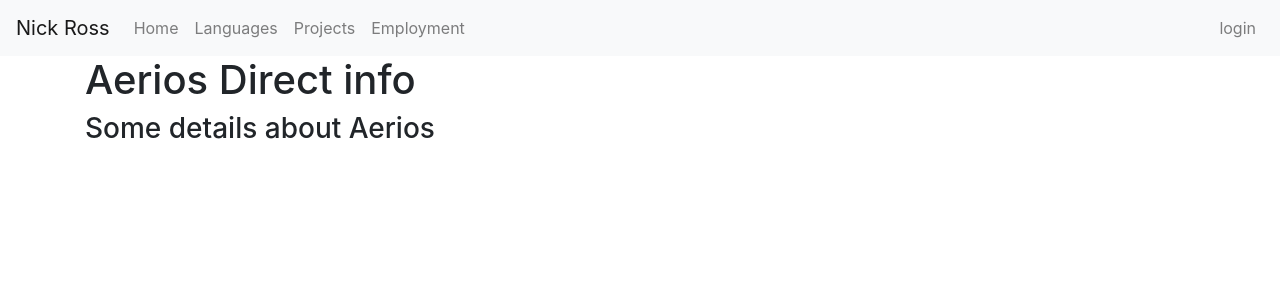
After one commit to codecampNick/MySite, a Django app: page /employment/aerios-direct-inc in a window 1280 px wide. The commit adds this page. Shown: the top 300 px of the page. Run offline with Django 3.2, Linux system fonts and the light colour scheme; parts of the project's set-up code (start-up, migrations or seed data) failed here and were passed over; some libraries are stand-ins or nearby versions.

Commit message:
Checking in work around employment. Added Aerios template and have it wired up. validated navigation works.

```diff
--- /dev/null
+++ b/employment/templates/aerios-direct-inc.html
@@ -0,0 +1,8 @@
+{% extends 'base.html' %}
+{load static %}
+{% block css %} <link rel="stylesheet" href="">{% endblock css %}
+{% block title %}{{ title }}{% endblock title %}
+{% block main_content %}
+    <h1>Aerios Direct info</h1>
+    <h3>Some details about Aerios</h3>
+{% endblock %}
--- a/employment/templates/health-ecareers.html
+++ b/employment/templates/health-ecareers.html
@@ -1,6 +1,5 @@
 {% extends 'base.html' %}
-{% load static %}
-{% block css%}<link rel="stylesheet" type="text/css" href="{% static 'css/employment.css' %}" />{% endblock css %}
+{% load static %}ç
 {% block title %}{{ title }}{% endblock title %}
 {% block main_content %}
     <h1>About Health eCareers</h1>
--- a/employment/urls.py
+++ b/employment/urls.py
@@ -4,6 +4,7 @@ from . import views
 
 urlpatterns = [
     url(r'^$', views.index, name='employment_home'),
-    url(r'dice-holdings-inc/?', views.diceholdings, name='aboutDiceHoldings'),
-    url(r'health-ecareers/?$', views.healthecareers, name='aboutHealthecareers'),
+    url(r'aerios-direct-inc', views.aeriosdirect, name='about_aeriosdirect'),
+    url(r'dice-holdings-inc/?', views.diceholdings, name='about_diceHoldings'),
+    url(r'health-ecareers/?$', views.healthecareers, name='about_healthecareers'),
 ]
--- a/employment/views.py
+++ b/employment/views.py
@@ -10,12 +10,22 @@ def index(request):
                    'employers': employers,
                    'accomplishments': accomplishments})
 
+def aeriosdirect(request):
+    return render(request, 'aerios-direct-inc.html',
+                  {
+                      'title': 'Aerios Direct Details',
+                  })
+
 
 def healthecareers(request):
     return render(request, 'health-ecareers.html',
-                  {'title': 'Health eCareers Details'})
+                  {
+                      'title': 'Health eCareers Details'
+                  })
 
 
 def diceholdings(request):
     return render(request, 'dice-holdings-inc.html',
-                  {'title': 'Dice Holdings Details'})
+                  {
+                      'title': 'Dice Holdings Details'
+                  })
```
Also changed, not shown: db.sqlite3.
